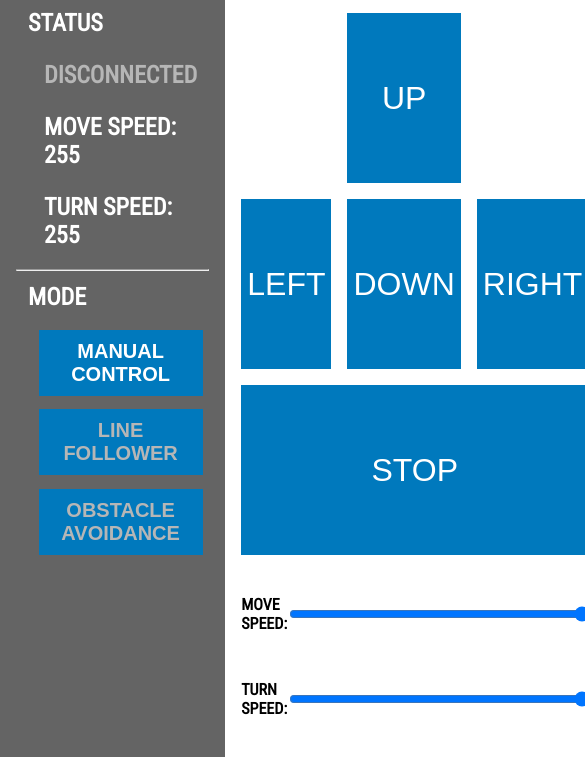
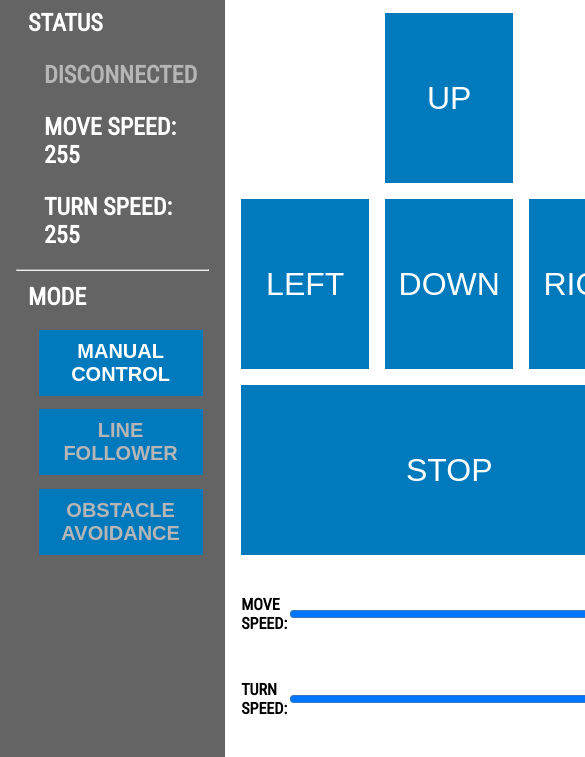
Before and after one commit to murtada58/RobotCarApp, a plain HTML site: page index.html in a window 390 px wide. Shown: the part 87-844 px from the top of the page, 585 px wide, since content can reach past the window. Drawn offline with nearby package versions, Linux system fonts and the light colour scheme.

Commit message:
added minimum width to buttons and tried to fix zoom issuie on mobile

```diff
--- a/index.html
+++ b/index.html
@@ -2,7 +2,7 @@
 <html>
 <head>
     <meta charset="UTF-8">
-    <meta name="viewport" content="width=device-width, initial-scale=1.0">
+    <meta name="viewport" content="width=100%">
     <link href="https://fonts.googleapis.com/css?family=Roboto+Condensed" rel="stylesheet" type="text/css">
     <link rel="stylesheet" href="styles.css">
     <title>Bluetooth Robot Car App</title>
--- a/styles.scss
+++ b/styles.scss
@@ -121,6 +121,7 @@ button:hover {
     border: none;
     color: #FFFFFF;
     font-size: 2em;
+    min-width: 4em;
 }
 
 .move-buttons:hover {
```
Also changed, not shown: styles.css, 1 other file.
